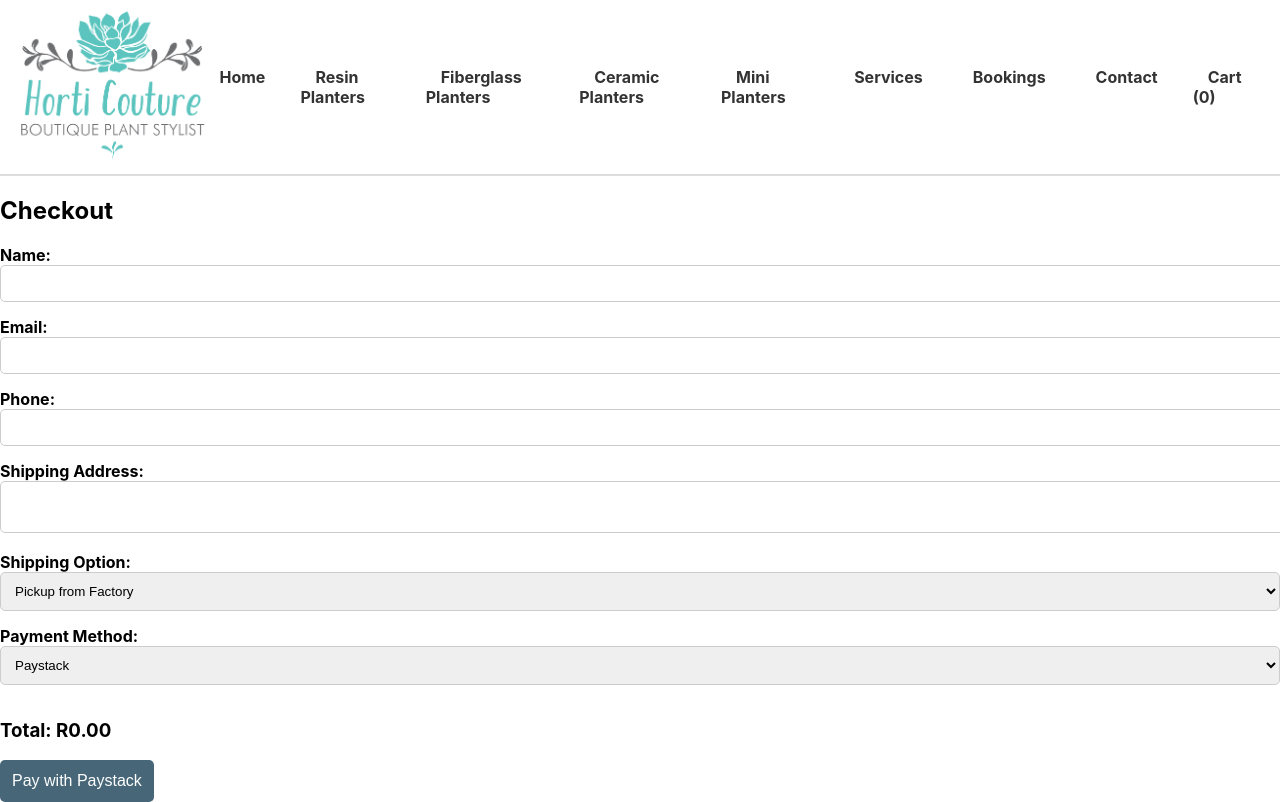
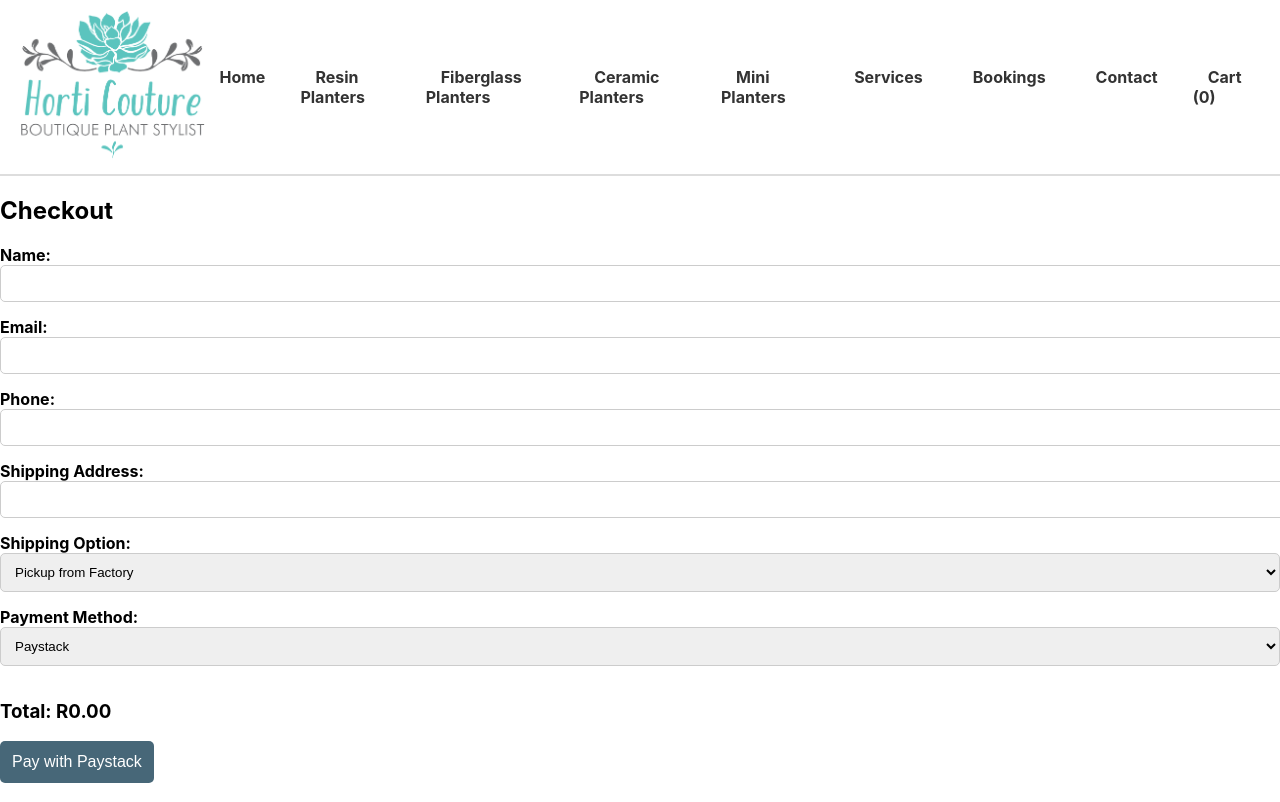
Before and after one commit to horti-couture/horti-couture.github.io, a React (Create React App) app: page /#/checkout in a window 1280 px wide. Shown: the top 802 px of the page. Built offline with nearby package versions, Linux system fonts and the light colour scheme.

Commit message:
Deploy backend https://backend-7dm6.onrender.com

```diff
--- a/src/pages/Checkout.js
+++ b/src/pages/Checkout.js
@@ -53,7 +53,7 @@ const Checkout = () => {
                     headers: { "Content-Type": "application/json" },
                     body: JSON.stringify({
                         email: formData.email,
-                        cart: cart, // Send the cart as-is without overriding
+                        cart: cart, // Send the cart as-is
                         total: grandTotal,
                         shippingAddress: formData.shippingAddress,
                         shippingOption,
@@ -79,7 +79,7 @@ const Checkout = () => {
                 headers: { "Content-Type": "application/json" },
                 body: JSON.stringify({
                     email: formData.email,
-                    cart: cart, // Send the cart as-is without overriding
+                    cart: cart, // Send the cart as-is
                     total: grandTotal,
                     shippingAddress: formData.shippingAddress,
                     shippingOption,
@@ -131,7 +131,8 @@ const Checkout = () => {
             </div>
             <div className="form-group">
                 <label>Shipping Address:</label>
-                <textarea
+                <input
+                    type="text"
                     name="shippingAddress"
                     value={formData.shippingAddress}
                     onChange={handleChange}
```
